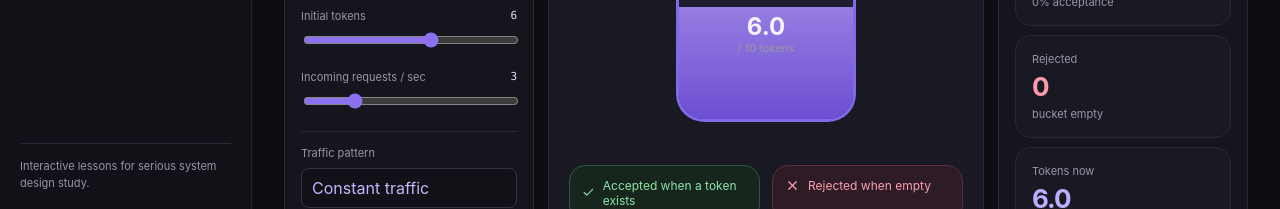
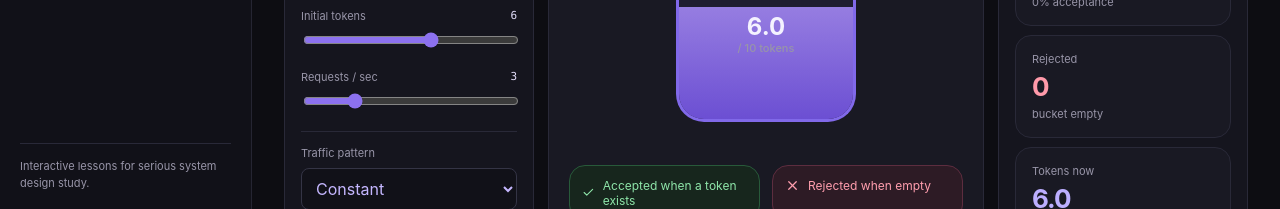
Before and after one commit to coderashhar/syslab, a Next.js app: page /playground in a window 1280 px wide. Shown: the part 591-800 px from the top of the page. Built offline with nearby package versions, Linux system fonts and the light colour scheme.

Commit message:
feat: add configurable traffic patterns

```diff
--- a/src/components/simulator/SimulationControls.jsx
+++ b/src/components/simulator/SimulationControls.jsx
@@ -3,5 +3,5 @@
 import { Pause, Play, RotateCcw, SkipForward, Zap } from "lucide-react";
 
 export default function SimulationControls({ running, run, pause, reset, step, burst }) {
-  return <div style={{ display: "flex", alignItems: "center", gap: 8, flexWrap: "wrap" }}><button className="btn-primary" onClick={running ? pause : run}>{running ? <Pause size={15} style={{ verticalAlign: "-3px", marginRight: 6 }} /> : <Play size={15} style={{ verticalAlign: "-3px", marginRight: 6 }} />}{running ? "Pause" : "Start"}</button><button className="icon-btn" onClick={() => step({ elapsed: .5, arrivals: 1 })} aria-label="Step forward"><SkipForward size={16} /></button><button className="btn-secondary" onClick={() => burst(6)}><Zap size={15} style={{ verticalAlign: "-3px", marginRight: 6 }} />Generate burst</button><button className="icon-btn" onClick={reset} aria-label="Reset simulation"><RotateCcw size={16} /></button></div>;
+  return <div style={{ display: "flex", alignItems: "center", gap: 8, flexWrap: "wrap" }}><button className="btn-primary" onClick={running ? pause : run}>{running ? <Pause size={15} style={{ verticalAlign: "-3px", marginRight: 6 }} /> : <Play size={15} style={{ verticalAlign: "-3px", marginRight: 6 }} />}{running ? "Pause" : "Start"}</button><button className="icon-btn" onClick={() => step({ elapsed: .5 })} aria-label="Step forward"><SkipForward size={16} /></button><button className="btn-secondary" onClick={() => burst(6)}><Zap size={15} style={{ verticalAlign: "-3px", marginRight: 6 }} />Generate burst</button><button className="icon-btn" onClick={reset} aria-label="Reset simulation"><RotateCcw size={16} /></button></div>;
 }
--- a/src/components/simulator/TokenBucketPlayground.jsx
+++ b/src/components/simulator/TokenBucketPlayground.jsx
@@ -7,8 +7,9 @@ import TokenBucketDiagram from "@/components/visualizations/TokenBucketDiagram";
 import SimulationControls from "@/components/simulator/SimulationControls";
 import StatCard from "@/components/ui/StatCard";
 import Badge from "@/components/ui/Badge";
+import { describeTrafficPattern, trafficPatterns } from "@/engine/traffic/trafficPatterns";
 
-const defaults = { capacity: 10, refillRate: 2, initialTokens: 6, requestRate: 3 };
+const defaults = { capacity: 10, refillRate: 2, initialTokens: 6, requestRate: 3, trafficPattern: "constant", customRequestRate: 6, customActiveDuration: 10, customRestDuration: 5, randomSeed: 7 };
 
 export default function TokenBucketPlayground({ compact = false }) {
   const [config, setConfig] = useState(defaults);
@@ -18,14 +19,16 @@ export default function TokenBucketPlayground({ compact = false }) {
     if (key === "capacity") next.initialTokens = Math.min(next.initialTokens, next.capacity);
     return next;
   });
+  const updatePattern = (event) => setConfig((current) => ({ ...current, trafficPattern: event.target.value }));
   const events = useMemo(() => [...state.events].reverse().slice(0, 7), [state.events]);
   return <div>
     <div style={{ display: "flex", alignItems: "center", justifyContent: "space-between", gap: 16, marginBottom: 16 }}><div>{!compact && <Badge>Token bucket lab</Badge>}<div className="muted" style={{ fontSize: 12, marginTop: compact ? 0 : 8 }}>Tune the inputs, then watch the virtual clock make each decision.</div></div><SimulationControls running={state.status === "running"} run={run} pause={pause} reset={reset} step={step} burst={burst} /></div>
     <div className="playground-grid">
       <section className="panel"><div className="panel-head"><span style={{ fontWeight: 700, fontSize: 13 }}>Configuration</span><Gauge size={16} className="muted" /></div><div className="panel-body">
         <label className="muted" style={{ display: "block", fontSize: 11, marginBottom: 6 }}>Algorithm</label><div className="input" style={{ marginBottom: 16, color: "#c5b7ff" }}>Token Bucket</div>
-        {[ ["capacity", "Bucket capacity", 1, 20, 1], ["refillRate", "Refill tokens / sec", 0, 10, .5], ["initialTokens", "Initial tokens", 0, config.capacity, 1], ["requestRate", "Incoming requests / sec", 1, 10, 1] ].map(([key, label, min, max, stepValue]) => <div key={key} style={{ marginBottom: 18 }}><div style={{ display: "flex", justifyContent: "space-between", fontSize: 11, marginBottom: 7 }}><span className="muted">{label}</span><span className="mono" style={{ color: "#e3defb" }}>{config[key]}</span></div><input aria-label={label} className="range" type="range" min={min} max={max} step={stepValue} value={Math.min(config[key], max)} onChange={(event) => update(key, event.target.value)} /></div>)}
-        <div style={{ borderTop: "1px solid #292938", paddingTop: 14, marginTop: 8 }}><div className="muted" style={{ fontSize: 11, marginBottom: 8 }}>Traffic pattern</div><div className="input" style={{ color: "#c5b7ff" }}>Constant traffic</div></div>
+        {[ ["capacity", "Bucket capacity", 1, 20, 1], ["refillRate", "Refill tokens / sec", 0, 10, .5], ["initialTokens", "Initial tokens", 0, config.capacity, 1], ["requestRate", config.trafficPattern === "custom" ? "Base request rate" : "Requests / sec", 1, 10, 1] ].map(([key, label, min, max, stepValue]) => <div key={key} style={{ marginBottom: 18 }}><div style={{ display: "flex", justifyContent: "space-between", fontSize: 11, marginBottom: 7 }}><span className="muted">{label}</span><span className="mono" style={{ color: "#e3defb" }}>{config[key]}</span></div><input aria-label={label} className="range" type="range" min={min} max={max} step={stepValue} value={Math.min(config[key], max)} onChange={(event) => update(key, event.target.value)} /></div>)}
+        <div style={{ borderTop: "1px solid #292938", paddingTop: 14, marginTop: 8 }}><label className="muted" htmlFor="traffic-pattern" style={{ display: "block", fontSize: 11, marginBottom: 8 }}>Traffic pattern</label><select id="traffic-pattern" className="input" style={{ color: "#c5b7ff" }} value={config.trafficPattern} onChange={updatePattern}>{trafficPatterns.map((pattern) => <option key={pattern.id} value={pattern.id}>{pattern.label}</option>)}</select><div className="muted" style={{ fontSize: 11, lineHeight: 1.45, marginTop: 8 }}>{describeTrafficPattern(config.trafficPattern, config)}</div></div>
+        {config.trafficPattern === "custom" && <div style={{ borderTop: "1px solid #292938", paddingTop: 14, marginTop: 14 }}><div className="eyebrow" style={{ fontSize: 10, marginBottom: 12 }}>Custom cycle</div>{[["customRequestRate", "Custom requests / sec", 1, 20, 1], ["customActiveDuration", "Active duration (sec)", 1, 60, 1], ["customRestDuration", "Rest duration (sec)", 0, 60, 1]].map(([key, label, min, max, stepValue]) => <div key={key} style={{ marginBottom: 15 }}><div style={{ display: "flex", justifyContent: "space-between", fontSize: 11, marginBottom: 7 }}><span className="muted">{label}</span><span className="mono" style={{ color: "#e3defb" }}>{config[key]}</span></div><input aria-label={label} className="range" type="range" min={min} max={max} step={stepValue} value={Math.min(config[key], max)} onChange={(event) => update(key, event.target.value)} /></div>)}</div>}
       </div></section>
       <section><TokenBucketDiagram tokens={state.bucket.tokens} capacity={state.bucket.capacity} events={state.events} /><div className="surface" style={{ marginTop: 14, padding: 16 }}><div style={{ display: "flex", alignItems: "center", justifyContent: "space-between", marginBottom: 12 }}><div style={{ display: "flex", gap: 8, alignItems: "center" }}><Clock3 size={15} className="muted" /><span style={{ fontSize: 12, fontWeight: 700 }}>Virtual timeline</span></div><span className="mono" style={{ color: "#c5b7ff", fontSize: 12 }}>t = {state.virtualTime.toFixed(1)}s</span></div><div className="timeline"><div className="timeline-progress" style={{ width: `${Math.min(100, (state.virtualTime / 30) * 100)}%` }} /></div><div className="muted" style={{ display: "flex", justifyContent: "space-between", fontSize: 10, marginTop: 7 }}><span>0s</span><span>30s window</span></div></div></section>
       <section className="panel metrics-panel"><div className="panel-head"><span style={{ fontWeight: 700, fontSize: 13 }}>Live metrics</span><Activity size={16} className="muted" /></div><div className="panel-body" style={{ display: "grid", gap: 9 }}><StatCard label="Total requests" value={state.metrics.total} hint="processed by engine" /><StatCard label="Accepted" value={state.metrics.accepted} hint={`${derived.acceptanceRate.toFixed(0)}% acceptance`} tone="green" /><StatCard label="Rejected" value={state.metrics.rejected} hint="bucket empty" tone="red" /><StatCard label="Tokens now" value={state.bucket.tokens.toFixed(1)} hint={`of ${state.bucket.capacity}`} tone="violet" /></div></section>
--- a/src/engine/simulation/SimulationEngine.js
+++ b/src/engine/simulation/SimulationEngine.js
@@ -1,4 +1,5 @@
 import { consumeToken, createTokenBucket, refillTokenBucket } from "../algorithms/tokenBucket";
+import { getTrafficRate } from "../traffic/trafficPatterns";
 
 export function createSimulation(config = {}) {
   return {
@@ -12,7 +13,7 @@ export function createSimulation(config = {}) {
   };
 }
 
-export function advanceSimulation(simulation, { elapsed = 0.5, arrivals, arrivalRate } = {}) {
+export function advanceSimulation(simulation, { elapsed = 0.5, arrivals, arrivalRate, trafficPattern = "constant", trafficConfig = {} } = {}) {
   const nextTime = Number((simulation.virtualTime + Math.max(0, elapsed)).toFixed(3));
   let bucket = refillTokenBucket(simulation.bucket, nextTime);
   const refillEvent = elapsed > 0 && bucket.tokens !== simulation.bucket.tokens ? {
@@ -28,7 +29,8 @@ export function advanceSimulation(simulation, { elapsed = 0.5, arrivals, arrival
   let sequence = simulation.requestSequence;
   let accepted = simulation.metrics.accepted;
   let rejected = simulation.metrics.rejected;
-  const requested = arrivalRate == null ? Number(arrivals ?? 1) : simulation.trafficRemainder + (Math.max(0, arrivalRate) * Math.max(0, elapsed));
+  const effectiveRate = arrivalRate == null ? getTrafficRate(trafficPattern, nextTime, trafficConfig) : arrivalRate;
+  const requested = arrivals == null ? simulation.trafficRemainder + (Math.max(0, effectiveRate) * Math.max(0, elapsed)) : Number(arrivals);
   const count = Math.max(0, Math.floor(requested));
   for (let i = 0; i < count; i += 1) {
     sequence += 1;
@@ -42,7 +44,7 @@ export function advanceSimulation(simulation, { elapsed = 0.5, arrivals, arrival
     status: simulation.status === "running" ? "running" : "paused",
     virtualTime: nextTime,
     requestSequence: sequence,
-    trafficRemainder: arrivalRate == null ? simulation.trafficRemainder : requested - count,
+    trafficRemainder: arrivals == null ? requested - count : simulation.trafficRemainder,
     bucket,
     events: [...simulation.events, ...newEvents].slice(-80),
     metrics: { total: simulation.metrics.total + count, accepted, rejected },
--- /dev/null
+++ b/src/engine/traffic/trafficPatterns.js
@@ -0,0 +1,49 @@
+const PATTERN_LABELS = {
+  constant: "Constant",
+  burst: "Burst",
+  increasing: "Increasing",
+  decreasing: "Decreasing",
+  random: "Random (seeded)",
+  custom: "Custom cycle",
+};
+
+export const trafficPatterns = Object.entries(PATTERN_LABELS).map(([id, label]) => ({ id, label }));
+
+function seededValue(seed, step) {
+  let value = (Number(seed) || 1) + (step * 374761393);
+  value = (value ^ (value >>> 13)) * 1274126177;
+  return ((value ^ (value >>> 16)) >>> 0) / 4294967295;
+}
+
+export function getTrafficRate(pattern = "constant", timestamp = 0, config = {}) {
+  const baseRate = Math.max(0, Number(config.requestRate ?? 3));
+  const time = Math.max(0, Number(timestamp));
+  if (pattern === "burst") {
+    return time % 12 < 2 ? Math.max(baseRate * 4, 8) : baseRate;
+  }
+  if (pattern === "increasing") {
+    return Math.max(0, baseRate * (0.35 + Math.min(time / 10, 1) * 1.65));
+  }
+  if (pattern === "decreasing") {
+    return Math.max(0, baseRate * (2 - Math.min(time / 10, 1) * 1.65));
+  }
+  if (pattern === "random") {
+    const step = Math.floor(time * 2);
+    return baseRate * (0.25 + seededValue(config.randomSeed ?? 7, step) * 1.75);
+  }
+  if (pattern === "custom") {
+    const activeDuration = Math.max(0.1, Number(config.customActiveDuration ?? 10));
+    const restDuration = Math.max(0, Number(config.customRestDuration ?? 5));
+    const cycleDuration = activeDuration + restDuration;
+    return time % cycleDuration < activeDuration ? Math.max(0, Number(config.customRequestRate ?? baseRate)) : 0;
+  }
+  return baseRate;
+}
+
+export function describeTrafficPattern(pattern = "constant", config = {}) {
+  if (pattern === "custom") {
+    return `${config.customRequestRate ?? config.requestRate ?? 3} req/s for ${config.customActiveDuration ?? 10}s, then ${config.customRestDuration ?? 5}s rest`;
+  }
+  if (pattern === "random") return `seed ${config.randomSeed ?? 7}`;
+  return PATTERN_LABELS[pattern] ?? PATTERN_LABELS.constant;
+}
--- a/src/hooks/useSimulation.js
+++ b/src/hooks/useSimulation.js
@@ -8,7 +8,7 @@ function reducer(state, action) {
     case "RUN": return { ...state, status: "running" };
     case "PAUSE": return { ...state, status: "paused" };
     case "RESET": return resetSimulation(action.config);
-    case "STEP": return advanceSimulation(state, action.options);
+    case "STEP": return advanceSimulation(state, { ...action.options, trafficPattern: action.config.trafficPattern, trafficConfig: action.config });
     case "BURST": return advanceSimulation(state, { elapsed: 0.1, arrivals: action.count });
     default: return state;
   }
@@ -16,7 +16,7 @@ function reducer(state, action) {
 
 export function useSimulation(config) {
   const [state, dispatch] = useReducer(reducer, config, createSimulation);
-  const step = useCallback((options) => dispatch({ type: "STEP", options }), []);
+  const step = useCallback((options = {}) => dispatch({ type: "STEP", options, config }), [config]);
   const reset = useCallback(() => dispatch({ type: "RESET", config }), [config]);
   const run = useCallback(() => dispatch({ type: "RUN" }), []);
   const pause = useCallback(() => dispatch({ type: "PAUSE" }), []);
@@ -24,11 +24,11 @@ export function useSimulation(config) {
 
   useEffect(() => {
     dispatch({ type: "RESET", config });
-  }, [config.capacity, config.refillRate, config.initialTokens, config.requestRate]);
+  }, [config.capacity, config.refillRate, config.initialTokens, config.requestRate, config.trafficPattern, config.customRequestRate, config.customActiveDuration, config.customRestDuration, config.randomSeed]);
 
   useEffect(() => {
     if (state.status !== "running") return undefined;
-    const timer = window.setInterval(() => step({ elapsed: 0.5, arrivalRate: config.requestRate }), 650);
+    const timer = window.setInterval(() => step({ elapsed: 0.5 }), 650);
     return () => window.clearInterval(timer);
   }, [state.status, step, config.requestRate]);
 
```
Also changed, not shown: 1 other file (tests, documents, lock files or other folders).
